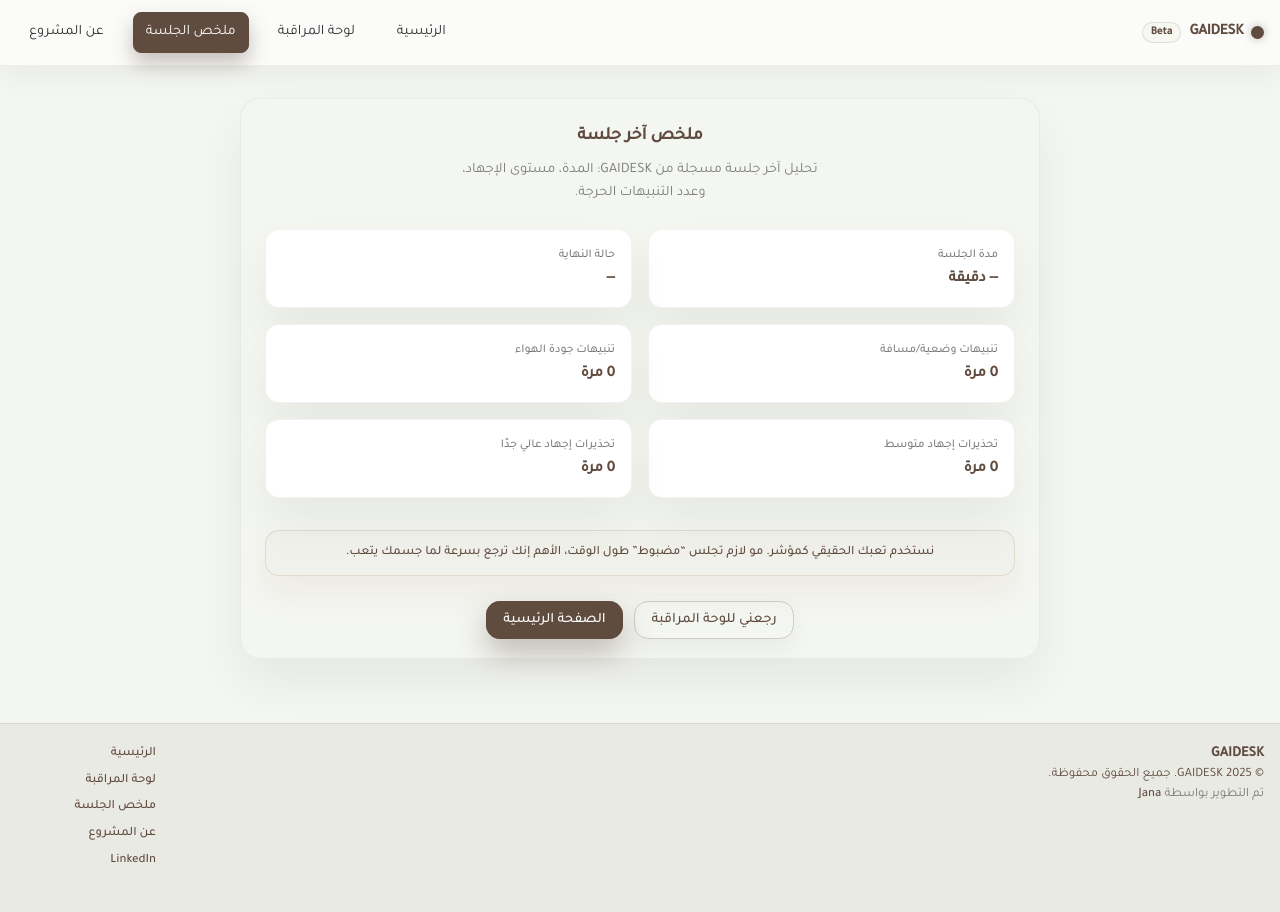
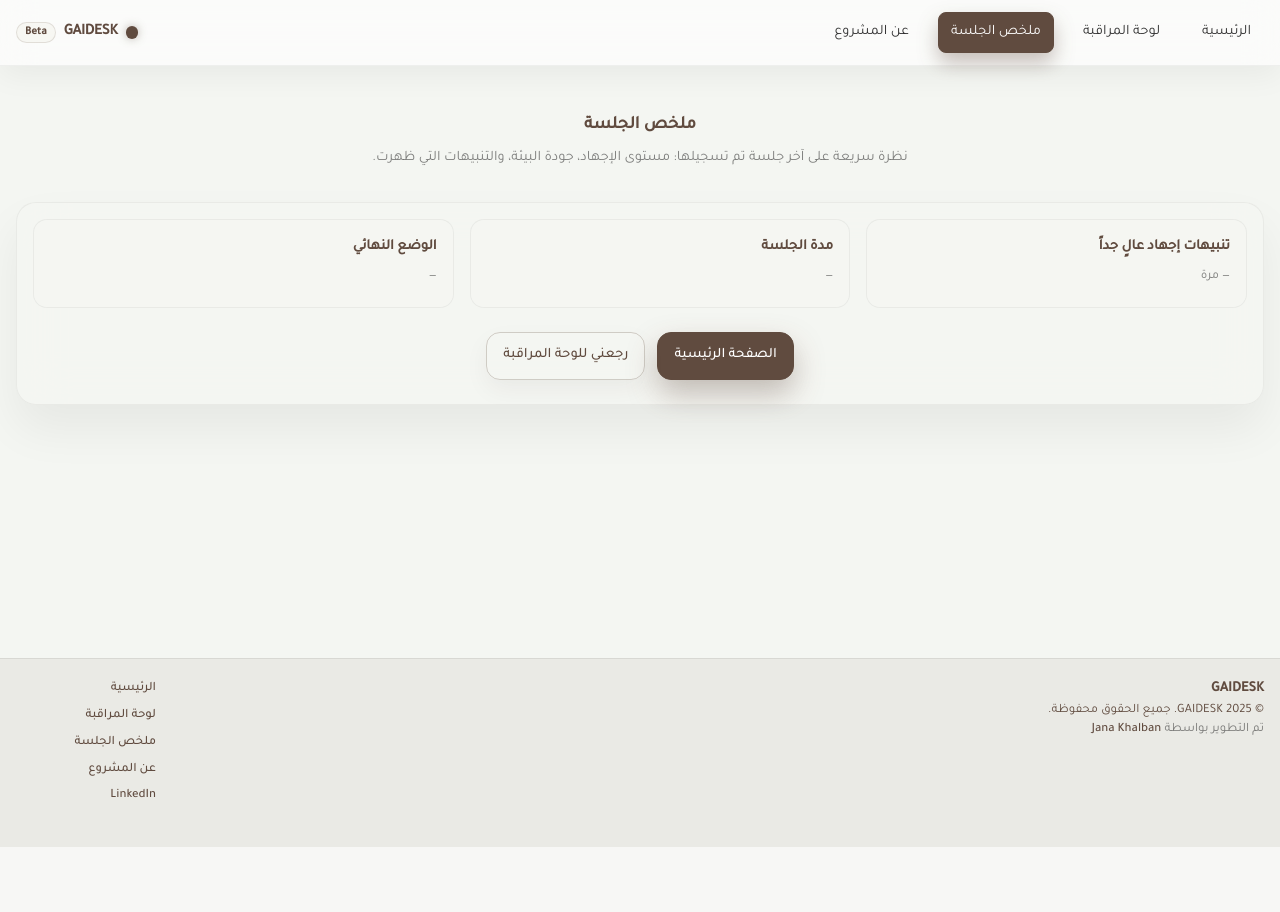
Before and after one commit to Jana05254/gaidesk-site, a Flask app: page /session in a window 1280 px wide. After the commit the page ends 847 px from the top, so only its background shows below. Run offline with Flask 3, Linux system fonts and the light colour scheme; parts of the project's set-up code (start-up, migrations or seed data) failed here and were passed over.

Commit message:
Polish copy, remove casual text, update footer name

```diff
--- a/templates/base.html
+++ b/templates/base.html
@@ -1,59 +1,55 @@
 <!DOCTYPE html>
 <html lang="ar" dir="rtl">
 <head>
-  <meta charset="utf-8">
-  <meta name="viewport" content="width=device-width, initial-scale=1">
-  <title>{{ title or "GAIDESK" }}</title>
+  <meta charset="utf-8" />
+  <meta name="viewport" content="width=device-width,initial-scale=1" />
+  <title>{% if title %}{{ title }} · GAIDESK{% else %}GAIDESK{% endif %}</title>
 
-  <link rel="preconnect" href="https://fonts.gstatic.com">
-  <link href="https://fonts.googleapis.com/css2?family=Tajawal:wght@400;500;600&display=swap" rel="stylesheet">
+  <link rel="preconnect" href="https://fonts.gstatic.com" />
+  <link href="https://fonts.googleapis.com/css2?family=Tajawal:wght@400;500;600&display=swap" rel="stylesheet" />
 
-  <link rel="stylesheet" href="{{ url_for('static', filename='css/style.css') }}">
+  <link rel="stylesheet" href="{{ url_for('static', filename='css/main.css') }}" />
+  <link rel="stylesheet" href="{{ url_for('static', filename='css/style.css') }}" />
+  <script defer src="{{ url_for('static', filename='js/app.js') }}"></script>
 
-  <!-- أي CSS إضافي مخصص لصفحات ثانية (لو موجود) -->
-  {% block extra_css %}{% endblock %}
+  <meta name="color-scheme" content="light only" />
 </head>
 <body>
 
   <!-- NAV -->
-  <nav class="navbar">
+  <header class="navbar">
     <div class="nav-inner">
-      <div class="brand">
+      <nav class="nav-links" style="flex-wrap:wrap;gap:1rem;">
+        <a class="nav-link {% if request.path=='/' %}active{% endif %}" href="{{ url_for('landing') }}">الرئيسية</a>
+        <a class="nav-link {% if request.path.startswith('/dashboard') %}active{% endif %}" href="{{ url_for('devices_page') }}">لوحة المراقبة</a>
+        <a class="nav-link {% if request.path.startswith('/session') %}active{% endif %}" href="{{ url_for('session_page') }}">ملخص الجلسة</a>
+        <a class="nav-link {% if request.path.startswith('/about') %}active{% endif %}" href="{{ url_for('about_page') }}">عن المشروع</a>
+      </nav>
+
+      <div class="brand" style="margin-inline-start:auto;">
         <div class="logo-dot"></div>
         <div class="brand-name">GAIDESK</div>
         <div class="brand-badge">Beta</div>
       </div>
+    </div>
+  </header>
 
-      <div class="nav-links">
-        <a class="nav-link {% if request.endpoint == 'landing' %}active{% endif %}"
-           href="{{ url_for('landing') }}">الرئيسية</a>
-
-        <a class="nav-link {% if request.endpoint == 'devices_page' %}active{% endif %}"
-           href="{{ url_for('devices_page') }}">لوحة المراقبة</a>
-
-        <a class="nav-link {% if request.endpoint == 'session_page' %}active{% endif %}"
-           href="{{ url_for('session_page') }}">ملخص الجلسة</a>
-
-        <a class="nav-link {% if request.endpoint == 'about_page' %}active{% endif %}"
-           href="{{ url_for('about_page') }}">عن المشروع</a>
-      </div>
-    </div>
-  </nav>
-
-  <!-- MAIN CONTENT -->
-  <main>
+  <!-- PAGE CONTENT -->
+  <main style="min-height:60vh;">
     {% block content %}{% endblock %}
   </main>
 
   <!-- FOOTER -->
   <footer class="site-footer">
     <div class="footer-inner">
-
       <div class="foot-left">
         <div class="foot-brand">GAIDESK</div>
-        <div class="foot-copy">© {{ now_year if now_year else "2025" }} GAIDESK. جميع الحقوق محفوظة.</div>
+        <div class="foot-copy">
+          © 2025 GAIDESK. جميع الحقوق محفوظة.
+        </div>
         <div class="foot-credit">
-          تم التطوير بواسطة <span class="me">Jana</span>
+          تم التطوير بواسطة
+          <span class="me">Jana Khalban</span>
         </div>
       </div>
 
@@ -62,17 +58,10 @@
         <a class="footer-link" href="{{ url_for('devices_page') }}">لوحة المراقبة</a>
         <a class="footer-link" href="{{ url_for('session_page') }}">ملخص الجلسة</a>
         <a class="footer-link" href="{{ url_for('about_page') }}">عن المشروع</a>
-        <a class="footer-link" href="https://www.linkedin.com" target="_blank" rel="noopener noreferrer">
-          LinkedIn
-        </a>
+        <a class="footer-link" href="https://www.linkedin.com" target="_blank" rel="noopener noreferrer">LinkedIn</a>
       </div>
-
     </div>
   </footer>
 
-  <!-- سكربت عام -->
-  <script src="{{ url_for('static', filename='js/app.js') }}"></script>
-
-  {% block extra_js %}{% endblock %}
 </body>
 </html>
--- a/templates/session.html
+++ b/templates/session.html
@@ -1,181 +1,79 @@
 {% extends "base.html" %}
 {% block content %}
 
-<style>
-.sess-wrap {
-  max-width: 800px;
-  margin: 2rem auto 4rem;
-  padding: 1.5rem;
-  background: var(--bg-soft);
-  border: 1px solid rgba(0,0,0,0.05);
-  border-radius: var(--radius-lg);
-  box-shadow: var(--shadow-card);
-  opacity:0;
-  transform: translateY(20px);
-  transition: all .5s;
-}
-
-.sess-head {
-  text-align: center;
-  margin-bottom: 1.5rem;
-}
-.sess-title {
-  font-size: 1.1rem;
-  font-weight: 600;
-  color: var(--accent-dark);
-  margin: 0 0 .5rem;
-}
-.sess-desc {
-  font-size: .9rem;
-  color: var(--text-dim);
-  margin: 0 auto;
-  line-height: 1.6;
-  max-width: 46ch;
-  text-align: center;
-}
-
-.sess-grid {
-  display: grid;
-  grid-template-columns: repeat(auto-fit,minmax(min(240px,100%),1fr));
-  gap: 1rem;
-  margin-bottom: 2rem;
-}
-.sess-card {
-  background: #fff;
-  border: 1px solid rgba(0,0,0,0.05);
-  border-radius: var(--radius-md);
-  box-shadow: var(--shadow-card);
-  padding: 1rem;
-  font-size: .85rem;
-  line-height: 1.5;
-  color: var(--text-main);
-}
-.sess-label {
-  font-size: .75rem;
-  font-weight: 500;
-  color: var(--text-dim);
-  margin-bottom: .25rem;
-}
-.sess-value {
-  font-size: .95rem;
-  font-weight: 600;
-  color: var(--accent-dark);
-}
-
-.sess-hint-block {
-  background: rgba(203,183,156,0.08);
-  border: 1px solid rgba(203,183,156,0.4);
-  border-radius: var(--radius-md);
-  padding: .75rem .9rem;
-  box-shadow: 0 16px 32px rgba(203,183,156,0.18);
-  font-size: .8rem;
-  line-height: 1.6;
-  color: var(--accent-dark);
-  font-weight: 500;
-  text-align: center;
-}
-</style>
-
-<div class="sess-wrap" id="sessWrap">
-  <div class="sess-head">
-    <h1 class="sess-title">ملخص آخر جلسة</h1>
-    <p class="sess-desc">
-      تحليل آخر جلسة مسجلة من GAIDESK:
-      المدة، مستوى الإجهاد، وعدد التنبيهات الحرجة.
+<section class="section-wrapper">
+  <div class="section-head">
+    <h2 class="section-title">ملخص الجلسة</h2>
+    <p class="section-desc">
+      نظرة سريعة على آخر جلسة تم تسجيلها: مستوى الإجهاد، جودة البيئة، والتنبيهات التي ظهرت.
     </p>
   </div>
 
-  <div class="sess-grid">
-    <div class="sess-card">
-      <div class="sess-label">مدة الجلسة</div>
-      <div class="sess-value" id="durVal">-- دقيقة</div>
+  <div class="card-soft" style="padding:1rem 1rem 1.5rem;border-radius:var(--radius-lg);">
+    <div style="display:flex;flex-wrap:wrap;gap:1rem;align-items:flex-start;">
+
+      <div style="flex:1 1 180px;min-width:180px;">
+        <div class="info-card" style="box-shadow:none;background:var(--bg-soft);">
+          <div class="info-title">تنبيهات إجهاد عالٍ جداً</div>
+          <div class="info-desc">
+            <span id="sum-warn-high">—</span> مرة
+          </div>
+        </div>
+      </div>
+
+      <div style="flex:1 1 180px;min-width:180px;">
+        <div class="info-card" style="box-shadow:none;background:var(--bg-soft);">
+          <div class="info-title">مدة الجلسة</div>
+          <div class="info-desc">
+            <span id="sum-duration">—</span>
+          </div>
+        </div>
+      </div>
+
+      <div style="flex:1 1 220px;min-width:220px;">
+        <div class="info-card" style="box-shadow:none;background:var(--bg-soft);">
+          <div class="info-title">الوضع النهائي</div>
+          <div class="info-desc" id="sum-final-state">—</div>
+        </div>
+      </div>
+
     </div>
 
-    <div class="sess-card">
-      <div class="sess-label">حالة النهاية</div>
-      <div class="sess-value" id="finalStateVal">--</div>
-    </div>
-
-    <div class="sess-card">
-      <div class="sess-label">تنبيهات وضعية/مسافة</div>
-      <div class="sess-value"><span id="nearAlerts">0</span> مرة</div>
-    </div>
-
-    <div class="sess-card">
-      <div class="sess-label">تنبيهات جودة الهواء</div>
-      <div class="sess-value"><span id="co2Alerts">0</span> مرة</div>
-    </div>
-
-    <div class="sess-card">
-      <div class="sess-label">تحذيرات إجهاد متوسط</div>
-      <div class="sess-value"><span id="warn1Alerts">0</span> مرة</div>
-    </div>
-
-    <div class="sess-card">
-      <div class="sess-label">تحذيرات إجهاد عالي جدًا</div>
-      <div class="sess-value"><span id="warn2Alerts">0</span> مرة</div>
+    <!-- تم حذف الفقرة باللهجة بالكامل -->
+    <div class="hero-cta" style="margin-top:1.5rem;flex-wrap:wrap;gap:.75rem;">
+      <a class="btn-primary" href="{{ url_for('landing') }}">الصفحة الرئيسية</a>
+      <a class="btn-ghost" href="{{ url_for('devices_page') }}">رجعني للوحة المراقبة</a>
     </div>
   </div>
-
-  <div class="sess-hint-block" id="sessionHint">
-    نستخدم تعبك الحقيقي كمؤشر.
-    مو لازم تجلس “مضبوط” طول الوقت، الأهم إنك ترجع بسرعة لما جسمك يتعب.
-  </div>
-
-  <div style="text-align:center; margin-top:2rem;">
-    <a class="btn-ghost" href="{{ url_for('devices_page') }}">رجعني للوحة المراقبة</a>
-    <a class="btn-primary" href="{{ url_for('landing') }}" style="margin-right:.5rem;">الصفحة الرئيسية</a>
-  </div>
-</div>
+</section>
 
 <script>
-// حركة دخول
-window.addEventListener('load', () => {
-  const w = document.getElementById('sessWrap');
-  w.style.opacity = "1";
-  w.style.transform = "translateY(0)";
-});
-
-// نجيب الملخص من /api/session-summary
-async function fetchSummary() {
+async function loadSummary(){
   try {
-    const res = await fetch('/api/session-summary?device=GAIDESK-01');
-    if(!res.ok) return;
+    const res = await fetch("/api/session-summary?device=GAIDESK-01");
+    if(!res.ok){ return; }
     const data = await res.json();
 
-    // مدة
-    if(data.duration_sec != null){
-      const mins = Math.round(data.duration_sec / 60);
-      durVal.textContent = mins + " دقيقة تقريباً";
+    // تنبيهات شديدة
+    const alerts = data.alerts || {};
+    const highCount = (alerts.warn2 ?? alerts.high ?? 0);
+    document.getElementById("sum-warn-high").textContent = highCount;
+
+    // المدة
+    if (data.duration_sec){
+      const mins = Math.floor(data.duration_sec/60);
+      document.getElementById("sum-duration").textContent = mins+" دقيقة تقريباً";
     }
 
-    // حالة النهاية
-    finalStateVal.textContent = data.final_state || data.status || '—';
-
-    // Alerts
-    const al = data.alerts || {};
-    nearAlerts.textContent  = al.near  ?? 0;
-    co2Alerts.textContent   = al.co2   ?? 0;
-    warn1Alerts.textContent = al.warn1 ?? 0;
-    warn2Alerts.textContent = al.warn2 ?? 0;
-
-    // نص تشجيعي ديناميكي
-    if ((al.warn2 ?? 0) > 0 || ((al.near ?? 0) + (al.co2 ?? 0)) >= 3) {
-      sessionHint.textContent =
-        "جلسة كانت متعبة فعلاً. حاول تقسّم الشغل على فترات أقصر، واهتم بالتنفس والبعد عن الشاشة.";
-    } else if ((al.warn1 ?? 0) > 0) {
-      sessionHint.textContent =
-        "مو سيئة! بس جسمك عطاك إنذارات تعب. بريكات صغيرة قبل ما توصل 100% تساعد.";
-    } else {
-      sessionHint.textContent =
-        "ممتاز. جلسة تقريباً نظيفة. استمر بنفس وعيك بالمسافة والتنفس.";
+    // الحالة النهائية
+    if (data.final_state){
+      document.getElementById("sum-final-state").textContent = data.final_state;
     }
   } catch(e){
-    // لو فشل الاتصال، نخلي الرسالة الافتراضية
+    console.warn("summary load failed", e);
   }
 }
-
-fetchSummary();
+loadSummary();
 </script>
 
 {% endblock %}
```
Also changed, not shown: templates/about.html (+32 -93 lines), templates/landing.html (+67 -73 lines).
